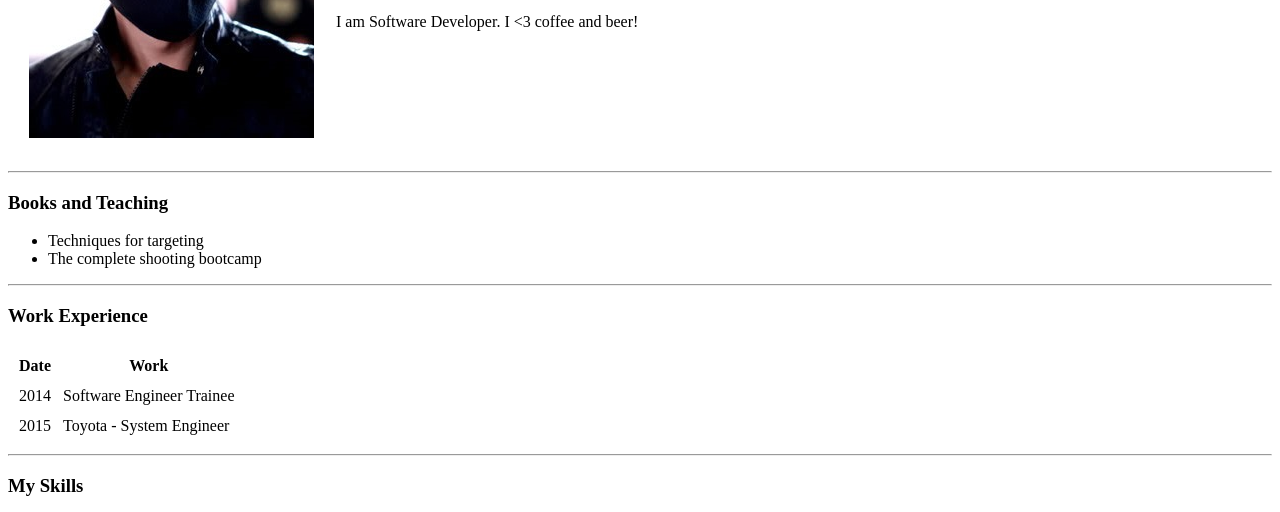
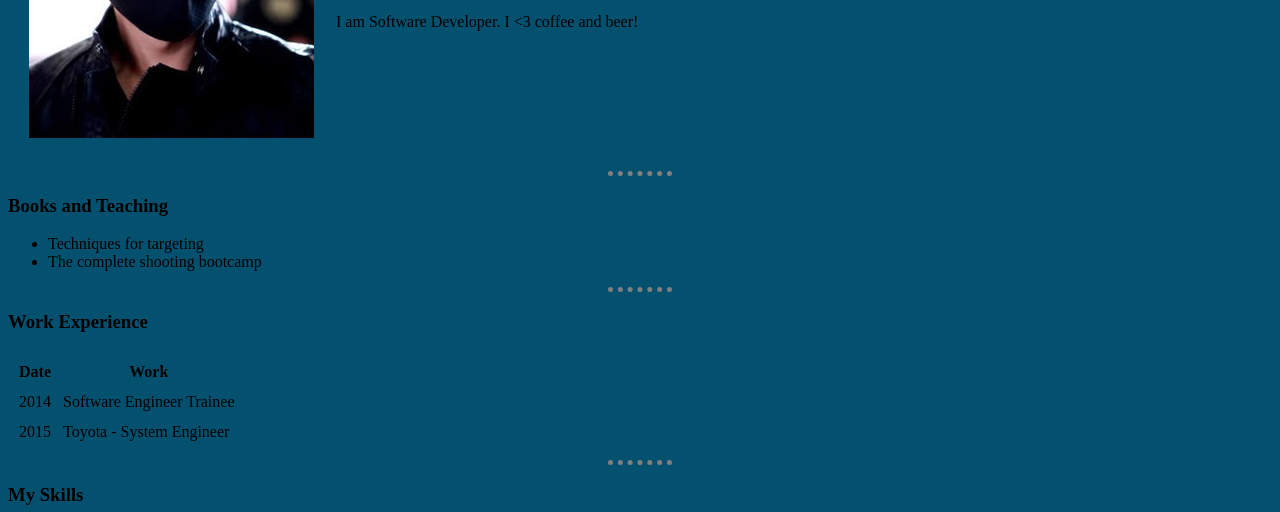
Before and after one commit to qcityhunter/cv, a plain HTML site: page index.html in a window 1280 px wide. Shown: the part 224-736 px from the top of the page. Drawn offline with Linux system fonts and the light colour scheme.

Commit message:
Updated html with CSS internal

```diff
--- a/index.html
+++ b/index.html
@@ -4,6 +4,25 @@
 <head>
   <meta charset="utf-8"> <!-- unicode character, for different languages -->
   <title>QCityhunter Personal Site</title>
+
+<style>
+
+body{
+  background-color: #03506f;
+}
+
+hr{
+  background-color:#03506f;
+  border-style: none;
+  border-top-style: dotted;
+  border-color: gray;
+  border-width: 5px;
+  width: 5%;
+}
+
+
+</style>
+
 </head>
 
 <body>
```
